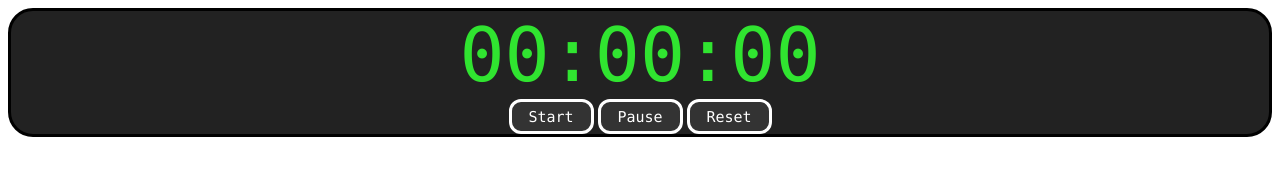
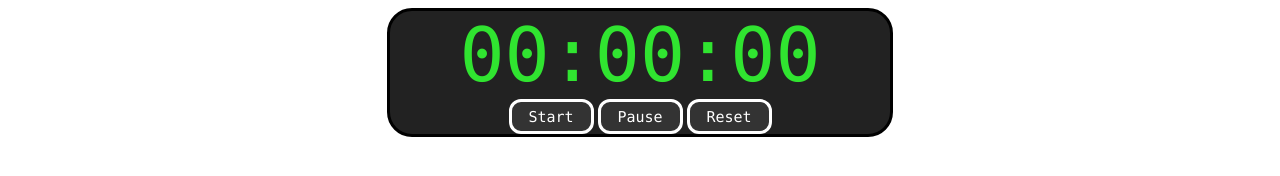
Before and after one commit to MarkMahrous/StopWatch, a plain HTML site: page index.html in a window 1280 px wide. Drawn offline with Linux system fonts and the light colour scheme.

Commit message:
changing the styling a little bit

```diff
--- a/style.css
+++ b/style.css
@@ -17,6 +17,8 @@
 }
 
 #timeContainer{
+    width: 500px;
+    margin: auto;
     text-align: center;
     border: 3px solid;
     border-radius: 25px;
```
